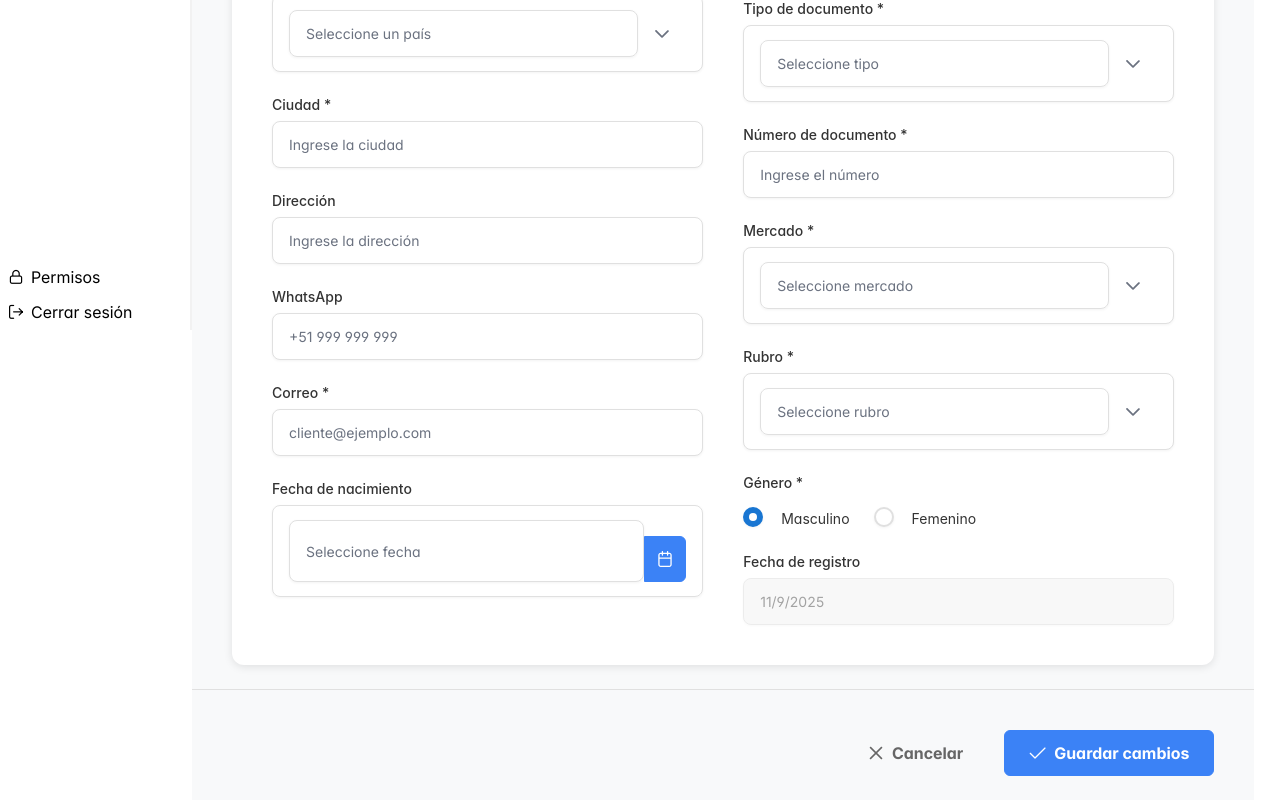
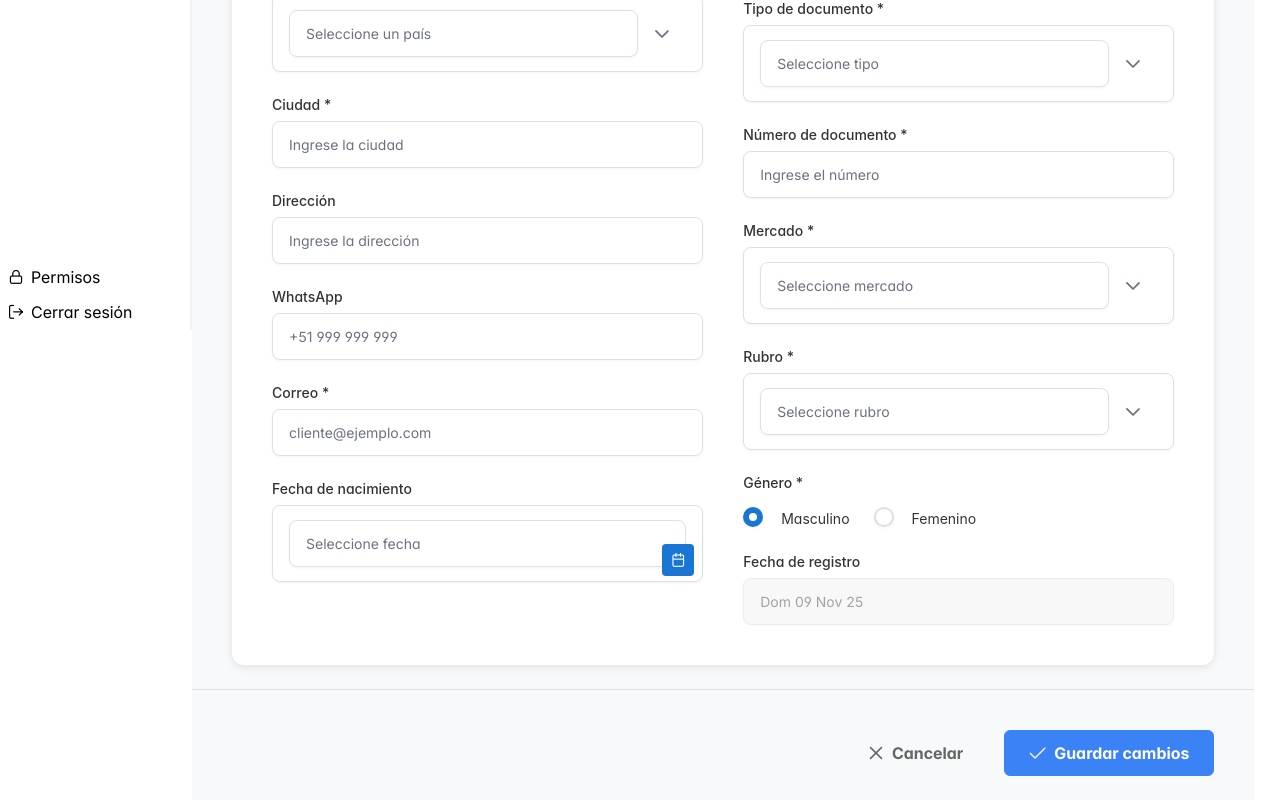
Before and after one commit to carmen-tunta/Proyecto-Majestic-Travel-Group, a React (Create React App) app in the folder frontend/: page /clientes/1 in a window 1280 px wide. Shown: the part 470-1270 px from the top of the page. Built offline with nearby package versions, Linux system fonts and the light colour scheme; no server answers; sample sign-in values are in the browser's storage.

Commit message:
Se cambio el formato como se muestra las fechas

```diff
--- a/frontend/src/sections/Clientes/components/ClientPage.jsx
+++ b/frontend/src/sections/Clientes/components/ClientPage.jsx
@@ -13,6 +13,7 @@ const ClientPage = () => {
   const { id } = useParams();
   const isEditing = Boolean(id);
 
+
   const [formData, setFormData] = useState({
     nombre: '',
     pais: '',
@@ -27,11 +28,27 @@ const ClientPage = () => {
     mercado: '',
     rubro: '',
     genero: 'Masculino',
-    estado: 'Cotización'
+    estado: 'Registrado'
   });
 
   const [loading, setLoading] = useState(false);
   const [activeTab, setActiveTab] = useState('detalles');
+
+  // Función para formatear fechas en formato "Lun 01 Dic 25"
+  const formatDate = (dateString) => {
+    if (!dateString) return '';
+
+    const date = new Date(dateString);
+    const days = ['Dom', 'Lun', 'Mar', 'Mié', 'Jue', 'Vie', 'Sáb'];
+    const months = ['Ene', 'Feb', 'Mar', 'Abr', 'May', 'Jun', 'Jul', 'Ago', 'Sep', 'Oct', 'Nov', 'Dic'];
+
+    const dayName = days[date.getDay()];
+    const day = String(date.getDate()).padStart(2, '0');
+    const month = months[date.getMonth()];
+    const year = String(date.getFullYear()).slice(-2);
+
+    return `${dayName} ${day} ${month} ${year}`;
+  };
 
   // Cargar datos del cliente a editar
   useEffect(() => {
@@ -55,7 +72,7 @@ const ClientPage = () => {
               mercado: client.mercado || '',
               rubro: client.rubro || '',
               genero: client.genero || 'Masculino',
-              estado: client.estado || 'Cotización'
+              estado: client.estado || 'Registrado'
             });
           }
         } catch (error) {
@@ -302,6 +319,9 @@ const ClientPage = () => {
                     dateFormat="dd/mm/yy"
                     placeholder="Seleccione fecha"
                     showIcon
+                    icon="pi pi-calendar"
+                    inputStyle={{ width: '100%' }}
+                    panelStyle={{ zIndex: 1000 }}
                   />
                 </div>
               </div>
@@ -397,7 +417,7 @@ const ClientPage = () => {
                   <label htmlFor="fechaRegistro">Fecha de registro</label>
                   <InputText
                     id="fechaRegistro"
-                    value={isEditing && formData.fechaRegistro ? new Date(formData.fechaRegistro).toLocaleDateString() : new Date().toLocaleDateString()}
+                    value={isEditing && formData.fechaRegistro ? formatDate(formData.fechaRegistro) : formatDate(new Date().toISOString())}
                     disabled
                     className="client-page-disabled-field"
                   />
--- a/frontend/src/sections/Clientes/components/Clientes.jsx
+++ b/frontend/src/sections/Clientes/components/Clientes.jsx
@@ -48,6 +48,22 @@ const Clientes = () => {
   const truncateText = (text, maxLength = 50) => {
     if (!text) return '';
     return text.length > maxLength ? text.substring(0, maxLength) + '...' : text;
+  };
+
+  // Función para formatear fechas en formato "Lun 01 Dic 25"
+  const formatDate = (dateString) => {
+    if (!dateString) return '';
+
+    const date = new Date(dateString);
+    const days = ['Dom', 'Lun', 'Mar', 'Mié', 'Jue', 'Vie', 'Sáb'];
+    const months = ['Ene', 'Feb', 'Mar', 'Abr', 'May', 'Jun', 'Jul', 'Ago', 'Sep', 'Oct', 'Nov', 'Dic'];
+
+    const dayName = days[date.getDay()];
+    const day = String(date.getDate()).padStart(2, '0');
+    const month = months[date.getMonth()];
+    const year = String(date.getFullYear()).slice(-2);
+
+    return `${dayName} ${day} ${month} ${year}`;
   };
 
   // Buscador universal para clientes
@@ -198,7 +214,7 @@ const Clientes = () => {
                 alignItems: 'center',
                 justifyContent: 'center'
               }}>
-                {new Date(rowData.fechaRegistro).toLocaleDateString()}
+                {formatDate(rowData.fechaRegistro)}
               </div>
             )}
           />
@@ -214,7 +230,7 @@ const Clientes = () => {
                 alignItems: 'center',
                 justifyContent: 'center'
               }}>
-                {rowData.estado || 'Cotización'}
+                {rowData.estado || 'Registrado'}
               </div>
             )}
           />
--- a/frontend/src/sections/Clientes/styles/ClientPage.css
+++ b/frontend/src/sections/Clientes/styles/ClientPage.css
@@ -325,6 +325,44 @@
   cursor: not-allowed !important;
 }
 
+/* Estilos para Calendar */
+.client-page-form-field .p-calendar {
+  position: relative;
+  width: 100%;
+}
+
+.client-page-form-field .p-calendar .p-inputtext {
+  padding-right: 40px !important;
+  width: 100% !important;
+}
+
+.client-page-form-field .p-calendar .p-datepicker-trigger {
+  position: absolute !important;
+  right: 8px !important;
+  top: 50% !important;
+  transform: translateY(-50%) !important;
+  background: #1976d2 !important;
+  border: none !important;
+  border-radius: 4px !important;
+  width: 32px !important;
+  height: 32px !important;
+  display: flex !important;
+  align-items: center !important;
+  justify-content: center !important;
+  color: white !important;
+  cursor: pointer !important;
+  z-index: 1 !important;
+}
+
+.client-page-form-field .p-calendar .p-datepicker-trigger:hover {
+  background: #1565c0 !important;
+}
+
+.client-page-form-field .p-calendar .p-datepicker-trigger .p-button-icon {
+  font-size: 14px !important;
+  color: white !important;
+}
+
 /* Botones de acción */
 .client-page-form-actions {
   display: flex;
```
